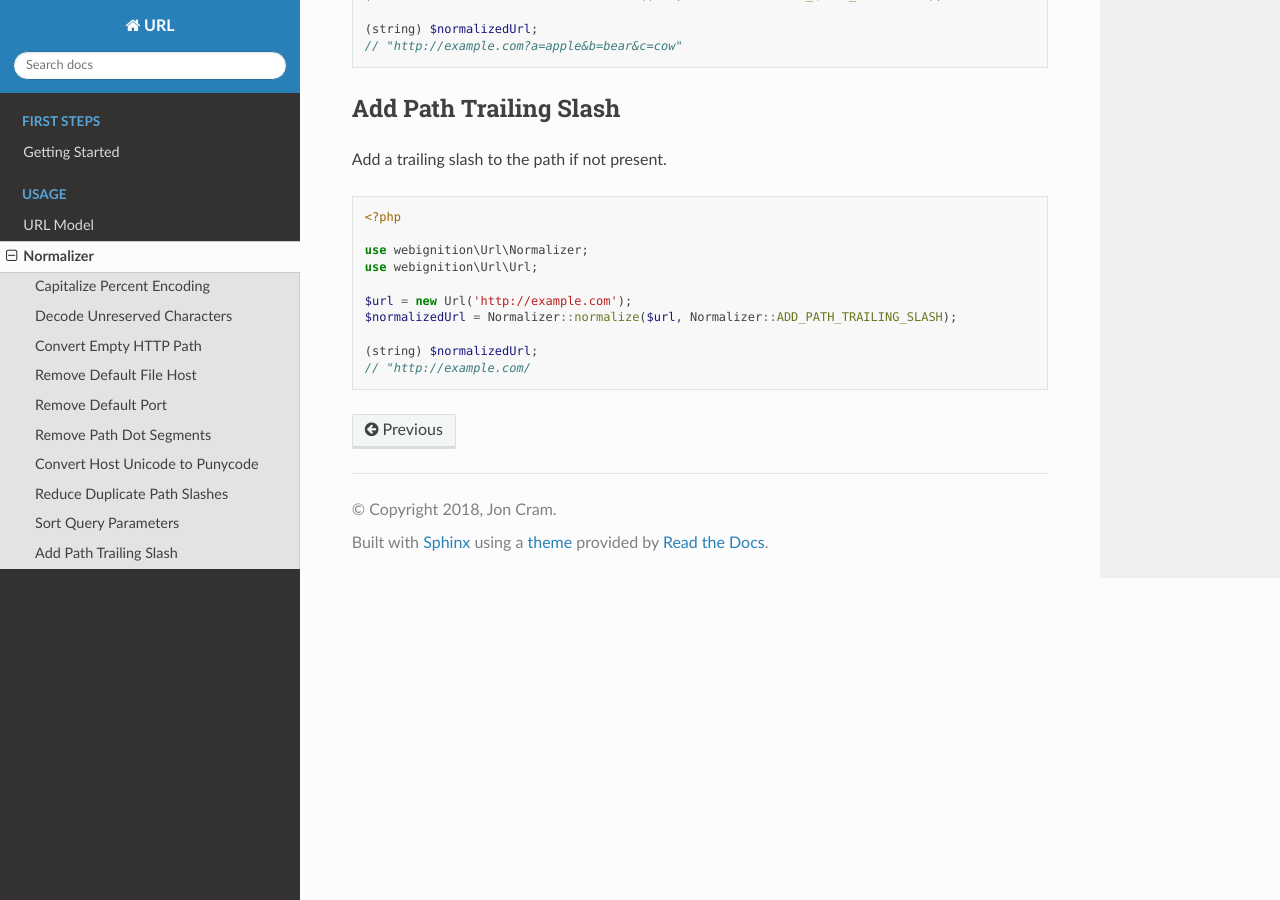
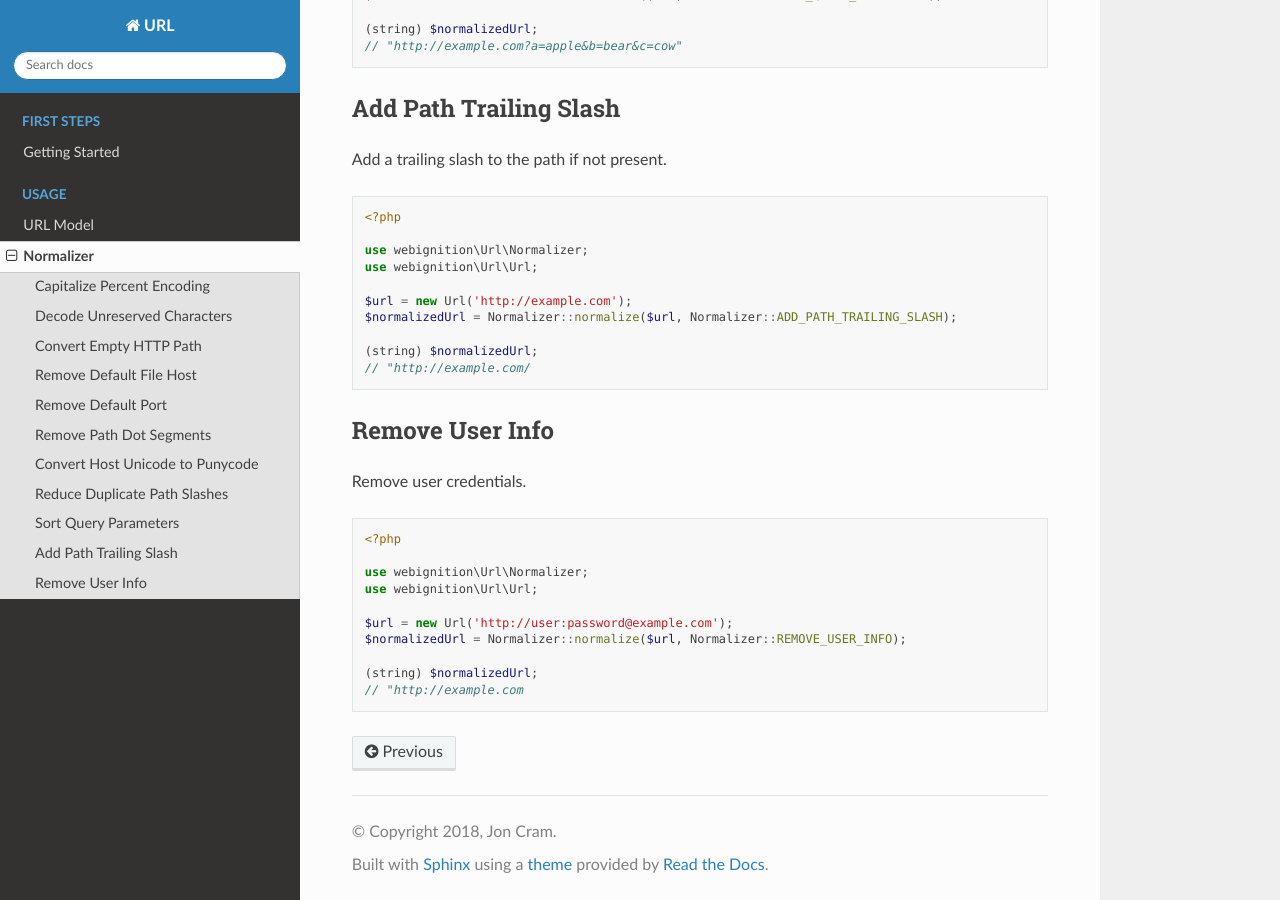
Before and after one commit to webignition/url, a Sphinx documentation site: the page built from docs/normalizer.rst, in a window 1280 px wide and 900 px high, scrolled down 3704 px. Built offline with Sphinx 7.4.7 and the Read the Docs theme 2.0.0, drawn with Linux system fonts in a browser that asks for light colours.

Commit message:
Document remove user info

```diff
--- a/docs/includes/normalizer/normalizations-list.rst
+++ b/docs/includes/normalizer/normalizations-list.rst
@@ -7,8 +7,8 @@
 - :ref:`convert host unicode to punycode <normalizations-convert-host-unicode-to-punycode>`
 - :ref:`reduce duplicate path slashes <normalizations-reduce-duplicate-path-slashes>`
 - :ref:`sort query parameters <normalizations-sort-query-parameters>`
-- :ref:`add path trailing slash <normalizations-add-path-trailing-slash>`
-- remove user info
+- :ref:`add path trailing slash <normalizations-add-path-trailing-slash>`-
+- :ref:`remove user info <normalizations-remove-user-info>`
 - remove fragment
 - remove www sub-domain
 - apply a default scheme if none is set
--- a/docs/normalizer.rst
+++ b/docs/normalizer.rst
@@ -227,3 +227,24 @@
 
     (string) $normalizedUrl;
     // "http://example.com/
+
+.. _normalizations-remove-user-info:
+
+----------------
+Remove User Info
+----------------
+
+Remove user credentials.
+
+.. code-block:: php
+
+    <?php
+
+    use webignition\Url\Normalizer;
+    use webignition\Url\Url;
+
+    $url = new Url('http://user:password@example.com');
+    $normalizedUrl = Normalizer::normalize($url, Normalizer::REMOVE_USER_INFO);
+
+    (string) $normalizedUrl;
+    // "http://example.com
```
